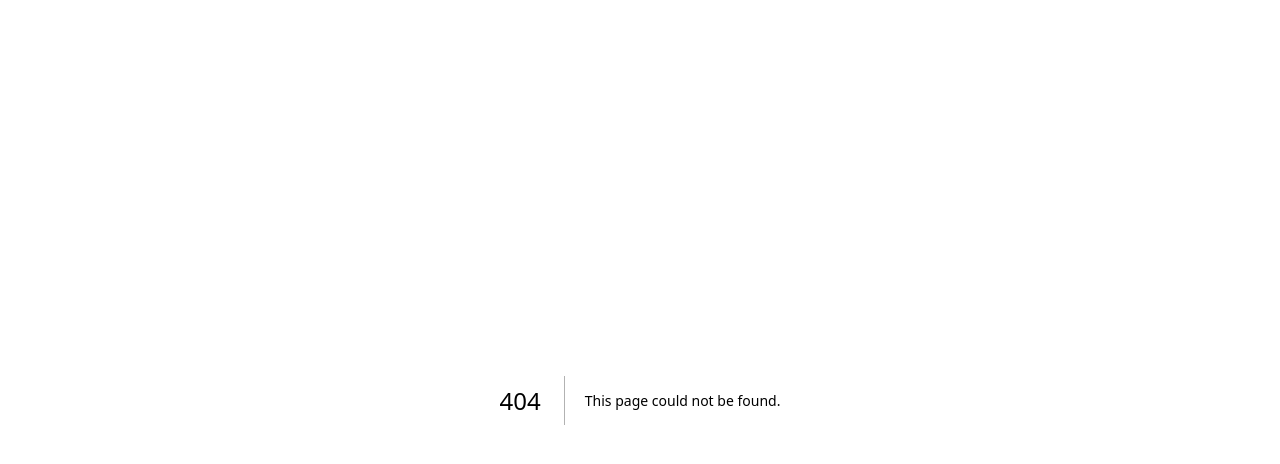
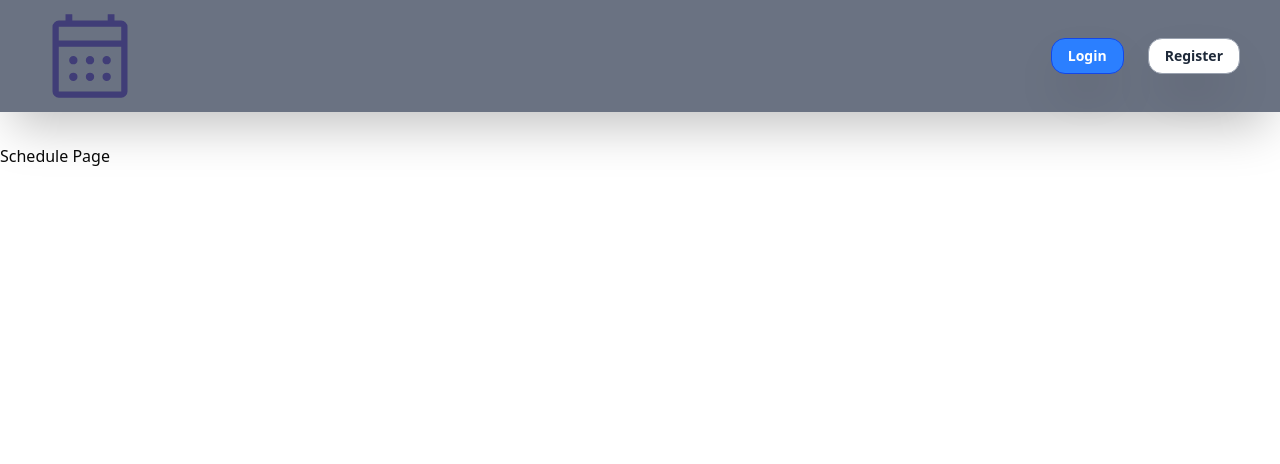
Before and after one commit to eliashz/calendar-app, a Next.js app: page /schedule in a window 1280 px wide. Before the commit this address had no page. Shown: the top 464 px of the page. Built offline with nearby package versions, Linux system fonts and the light colour scheme; no server answers.

Commit message:
Create schedule page

```diff
--- /dev/null
+++ b/app/(main)/(private)/schedule/page.tsx
@@ -0,0 +1,3 @@
+export default function Page()  {
+    return <h1>Schedule Page</h1>
+}
```
